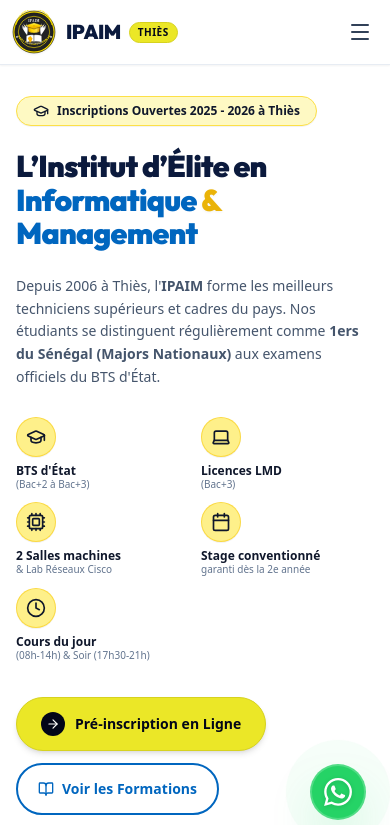
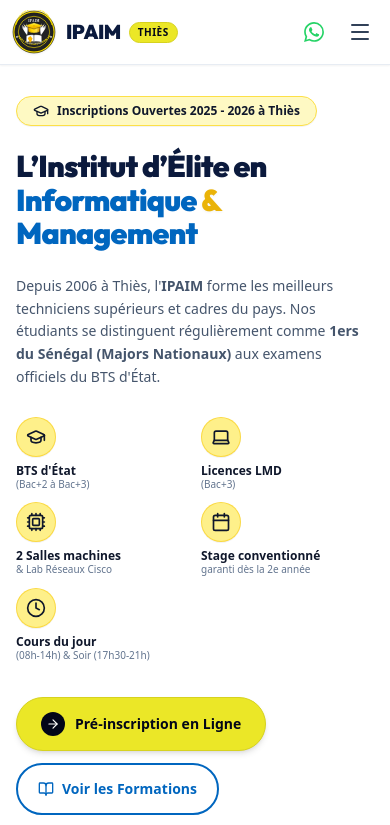
Before and after one commit to MalickDevWeb/ipaim, a React (Vite) app: page / in a window 390 px wide. Shown: the top 825 px of the page. Built offline with nearby package versions, Linux system fonts and the light colour scheme.

Commit message:
feat(ui): move whatsapp button to left on desktop and near mobile menu on mobile

```diff
--- a/src/components/FloatingWhatsApp.tsx
+++ b/src/components/FloatingWhatsApp.tsx
@@ -1,7 +1,7 @@
 import React from 'react';
 import { motion } from 'motion/react';
 
-const WhatsAppIcon = ({ className }: { className?: string }) => (
+export const WhatsAppIcon = ({ className }: { className?: string }) => (
   <svg
     xmlns="http://www.w3.org/2000/svg"
     viewBox="0 0 24 24"
@@ -17,14 +17,14 @@
   const defaultMessage = encodeURIComponent("Bonjour IPAIM, j'aimerais avoir plus d'informations sur vos formations.");
 
   return (
-    <div className="fixed bottom-6 right-6 z-50 flex flex-col items-end gap-3 pointer-events-none">
+    <div className="fixed bottom-6 left-6 z-50 hidden lg:flex flex-col items-start gap-3 pointer-events-none">
 
-      {/* Info-bulle (masquée sur mobile) */}
+      {/* Info-bulle */}
       <motion.div
-        initial={{ opacity: 0, x: 20 }}
+        initial={{ opacity: 0, x: -20 }}
         animate={{ opacity: 1, x: 0 }}
         transition={{ delay: 1.5, duration: 0.5 }}
-        className="hidden sm:flex bg-white text-slate-800 text-xs font-bold px-4 py-2.5 rounded-2xl shadow-xl border border-slate-100 pointer-events-auto"
+        className="bg-white text-slate-800 text-xs font-bold px-4 py-2.5 rounded-2xl shadow-xl border border-slate-100 pointer-events-auto"
       >
         Besoin d'aide ? Discutons ! 💬
       </motion.div>
--- a/src/components/Navbar.tsx
+++ b/src/components/Navbar.tsx
@@ -15,6 +15,7 @@
   UserCheck,
   MessageSquare
 } from 'lucide-react';
+import { WhatsAppIcon } from './FloatingWhatsApp';
 
 interface NavbarProps {
   onOpenRegistration: (programId?: string) => void;
@@ -153,13 +154,24 @@
               <span>S'inscrire</span>
             </motion.button>
 
+            {/* Bouton WhatsApp Mobile (visible sous lg) près du menu */}
+            <a
+              href={`https://wa.me/221775643790?text=${encodeURIComponent("Bonjour IPAIM, j'aimerais avoir plus d'informations sur vos formations.")}`}
+              target="_blank"
+              rel="noopener noreferrer"
+              className="lg:hidden p-1.5 hover:bg-slate-100 rounded-lg transition-colors cursor-pointer shrink-0 flex items-center justify-center"
+              aria-label="Contact WhatsApp"
+            >
+              <WhatsAppIcon className="w-5 h-5 text-[#25D366]" />
+            </a>
+
             {/* Bouton Menu Mobile / Tablette (visible sous lg) */}
             <motion.button
               id="mobile-menu-toggle-btn"
               onClick={() => setMobileMenuOpen(!mobileMenuOpen)}
               whileTap={{ scale: 0.92 }}
               aria-label="Menu"
-              className="lg:hidden p-1.5 text-slate-700 hover:text-[#0066bf] hover:bg-slate-100 rounded-lg transition-colors cursor-pointer shrink-0"
+              className="lg:hidden p-1.5 text-slate-700 hover:text-[#0066bf] hover:bg-slate-100 rounded-lg transition-colors cursor-pointer shrink-0 flex items-center justify-center"
             >
               {mobileMenuOpen ? <X className="w-6 h-6" /> : <Menu className="w-6 h-6" />}
             </motion.button>
```
